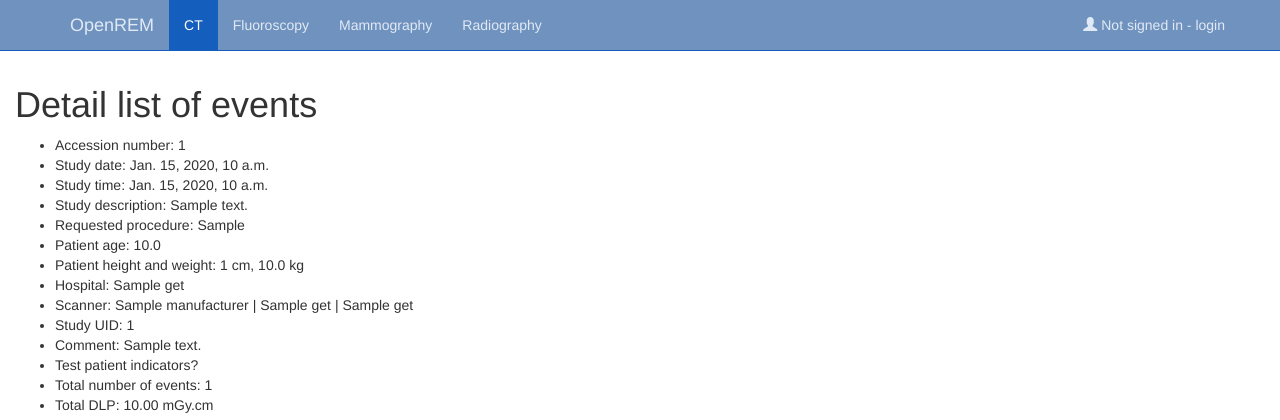
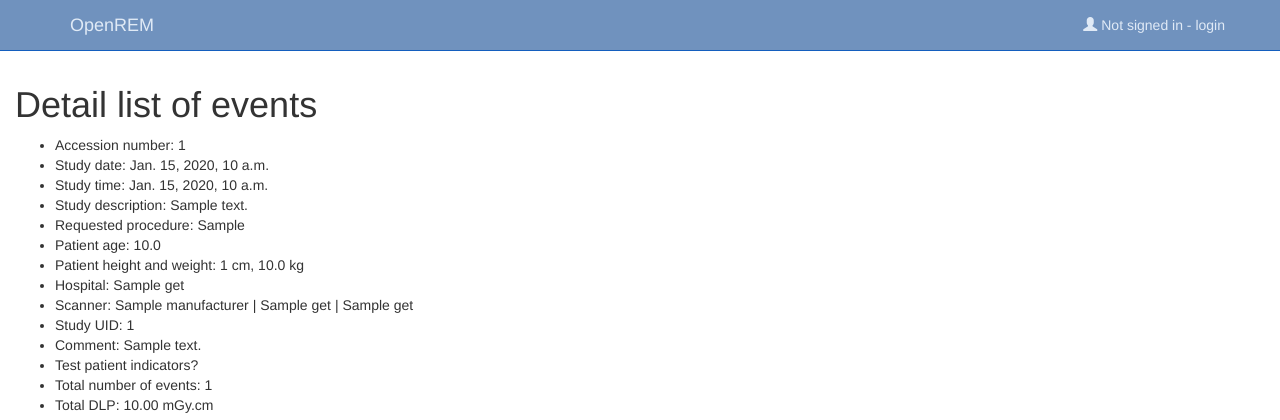
Before and after one commit to ckswilliams/modOpenREM, a Django app: template openrem/remapp/templates/remapp/ctdetail.html in a window 1280 px wide. Shown: the top 420 px of the page. Run offline with Django 3.2, Linux system fonts and the light colour scheme; the template is opened without the code that fills it: most values are stand-ins (such as "Sample title", 1, 10 or a date in 2020); some libraries are stand-ins or nearby versions.

Commit message:
Updated ctdetail so that supression of modalities works for the top menu bar. References issue 20.

```diff
--- a/openrem/remapp/templates/remapp/ctdetail.html
+++ b/openrem/remapp/templates/remapp/ctdetail.html
@@ -1,10 +1,10 @@
 {% extends "remapp/base.html" %}
 
 {% block navbar %}
-            {% if homedata.ct %}<li class="active"><a href="/openrem/ct">CT</a></li>{% endif %}
-            {% if homedata.rf %}<li><a href="/openrem/rf">Fluoroscopy</a></li>{% endif %}
-            {% if homedata.mg %}<li><a href="/openrem/mg">Mammography</a></li>{% endif %}
-            {% if homedata.dx %}<li><a href="/openrem/dx">Radiography</a></li>{% endif %}
+            {% if request.user.userprofile.displayCT %}<li class="active"><a href="/openrem/ct">CT</a></li>{% endif %}
+            {% if request.user.userprofile.displayRF %}<li><a href="/openrem/rf">Fluoroscopy</a></li>{% endif %}
+            {% if request.user.userprofile.displayMG %}<li><a href="/openrem/mg">Mammography</a></li>{% endif %}
+            {% if request.user.userprofile.displayDX %}<li><a href="/openrem/dx">Radiography</a></li>{% endif %}
 {% endblock %}
 
 
```
